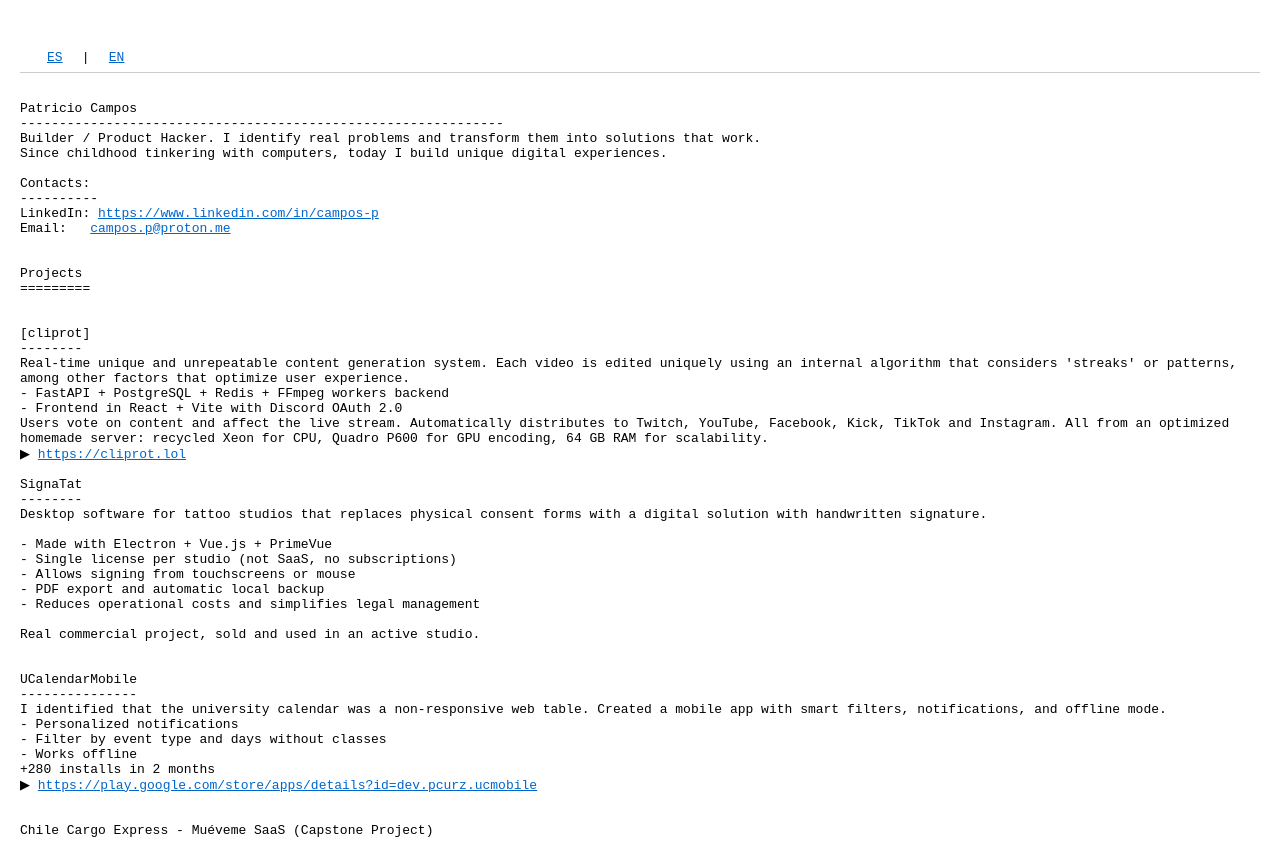
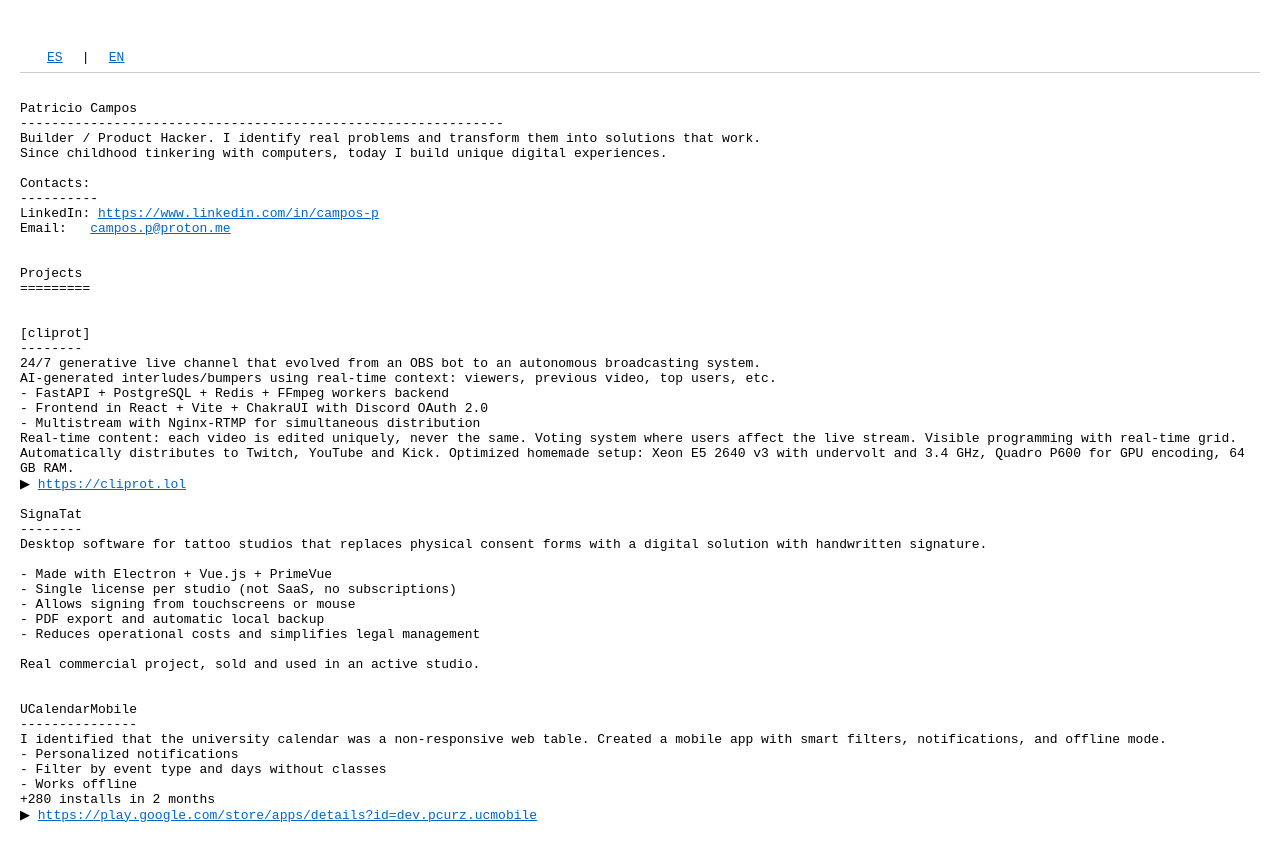
Before and after one commit to pcurz/pcurz.github.io, a plain HTML site: page index.html in a window 1280 px wide. Shown: the top 841 px of the page. Drawn offline with Linux system fonts and the light colour scheme.

Commit message:
fix: cliprot

```diff
--- a/index.html
+++ b/index.html
@@ -26,9 +26,11 @@ LinkedIn: <a href="https://www.linkedin.com/in/campos-p" target="_blank">https:/
 
 <span data-translate-key="cliprotProjectTitle">[cliprot]</span>
 --------
-<span data-translate-key="cliprotDesc1">Sistema de generación de contenido único e irrepetible en tiempo real. Cada video se edita de forma única con filtros aleatorios, cortinas y bumpers contextuales generados dinámicamente.</span>
+<span data-translate-key="cliprotDesc1">Canal generativo en vivo 24/7 que evolucionó de un bot de OBS a un sistema autónomo de broadcasting.</span>
+<span data-translate-key="cliprotDesc2">Interludios/bumpers generados con IA usando contexto en tiempo real: viewers, video anterior, usuarios destacados, etc.</span>
 - <span data-translate-key="cliprotTech1">FastAPI + PostgreSQL + Redis + FFmpeg workers en backend</span>
-- <span data-translate-key="cliprotTech2">Frontend en React + Vite con OAuth 2.0 de Discord</span>
+- <span data-translate-key="cliprotTech2">Frontend en React + Vite + ChakraUI con OAuth 2.0 de Discord</span>
+- <span data-translate-key="cliprotTech3">Multistream con Nginx-RTMP para distribución simultánea</span>
 <span data-translate-key="cliprotStatus">Los usuarios votan el contenido y afectan el stream en vivo. Distribuye automáticamente a Twitch, YouTube, Facebook, Kick, TikTok e Instagram. Todo desde un servidor casero optimizado: Xeon reciclado para CPU, Quadro P600 para encoding GPU, 64 GB RAM para escalabilidad.</span>
 ▶ <a href="https://cliprot.lol" target="_blank">https://cliprot.lol</a>
 
--- a/script.js
+++ b/script.js
@@ -8,10 +8,12 @@ const locales = {
     projects_header: "Proyectos",
 
     cliprotProjectTitle: "[cliprot]",
-    cliprotDesc1: "Sistema de generación de contenido único e irrepetible en tiempo real. Cada video se edita de forma única usando un algoritmo interno que considera 'streaks' o rachas, entre otros factores que optimizan la experiencia del usuario.",
+    cliprotDesc1: "Canal generativo en vivo 24/7 que evolucionó de un bot de OBS a un sistema autónomo de broadcasting.",
+    cliprotDesc2: "Interludios/bumpers generados con IA usando contexto en tiempo real: viewers, video anterior, usuarios destacados, etc.",
     cliprotTech1: "FastAPI + PostgreSQL + Redis + FFmpeg workers en backend",
-    cliprotTech2: "Frontend en React + Vite con OAuth 2.0 de Discord",
-    cliprotStatus: "Los usuarios votan el contenido y afectan el stream en vivo. Distribuye automáticamente a Twitch, YouTube, Facebook, Kick, TikTok e Instagram. Todo desde un servidor casero optimizado: Xeon reciclado para CPU, Quadro P600 para encoding GPU, 64 GB RAM para escalabilidad.",
+    cliprotTech2: "Frontend en React + Vite + ChakraUI con OAuth 2.0 de Discord",
+    cliprotTech3: "Multistream con Nginx-RTMP para distribución simultánea",
+    cliprotStatus: "Contenido en tiempo real: cada video se edita de forma única, nunca igual. Sistema de votación donde los usuarios afectan el stream en vivo. Programación visible con parrilla en tiempo real. Distribuye automáticamente a Twitch, YouTube y Kick. Setup casero optimizado: Xeon E5 2640 v3 con undervolt y 3.4 GHz, Quadro P600 para encoding GPU, 64 GB RAM.",
 
     signatatProjectTitle: "SignaTat",
     signatatDesc1: "Software de escritorio para estudios de tatuajes que reemplaza formularios físicos de consentimiento por una solución digital con firma manuscrita.",
@@ -58,10 +60,12 @@ const locales = {
     projects_header: "Projects",
 
     cliprotProjectTitle: "[cliprot]",
-    cliprotDesc1: "Real-time unique and unrepeatable content generation system. Each video is edited uniquely using an internal algorithm that considers 'streaks' or patterns, among other factors that optimize user experience.",
+    cliprotDesc1: "24/7 generative live channel that evolved from an OBS bot to an autonomous broadcasting system.",
+    cliprotDesc2: "AI-generated interludes/bumpers using real-time context: viewers, previous video, top users, etc.",
     cliprotTech1: "FastAPI + PostgreSQL + Redis + FFmpeg workers backend",
-    cliprotTech2: "Frontend in React + Vite with Discord OAuth 2.0",
-    cliprotStatus: "Users vote on content and affect the live stream. Automatically distributes to Twitch, YouTube, Facebook, Kick, TikTok and Instagram. All from an optimized homemade server: recycled Xeon for CPU, Quadro P600 for GPU encoding, 64 GB RAM for scalability.",
+    cliprotTech2: "Frontend in React + Vite + ChakraUI with Discord OAuth 2.0",
+    cliprotTech3: "Multistream with Nginx-RTMP for simultaneous distribution",
+    cliprotStatus: "Real-time content: each video is edited uniquely, never the same. Voting system where users affect the live stream. Visible programming with real-time grid. Automatically distributes to Twitch, YouTube and Kick. Optimized homemade setup: Xeon E5 2640 v3 with undervolt and 3.4 GHz, Quadro P600 for GPU encoding, 64 GB RAM.",
 
     signatatProjectTitle: "SignaTat",
     signatatDesc1: "Desktop software for tattoo studios that replaces physical consent forms with a digital solution with handwritten signature.",
```
